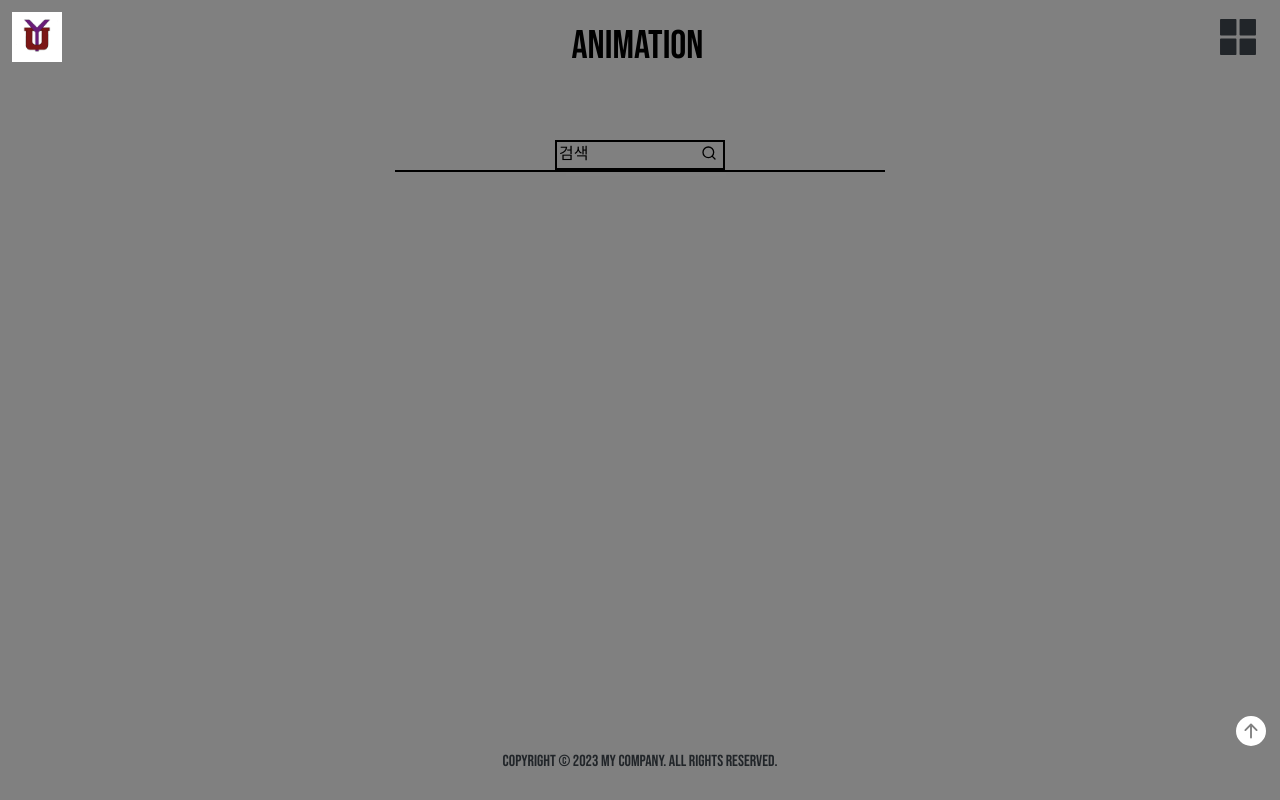
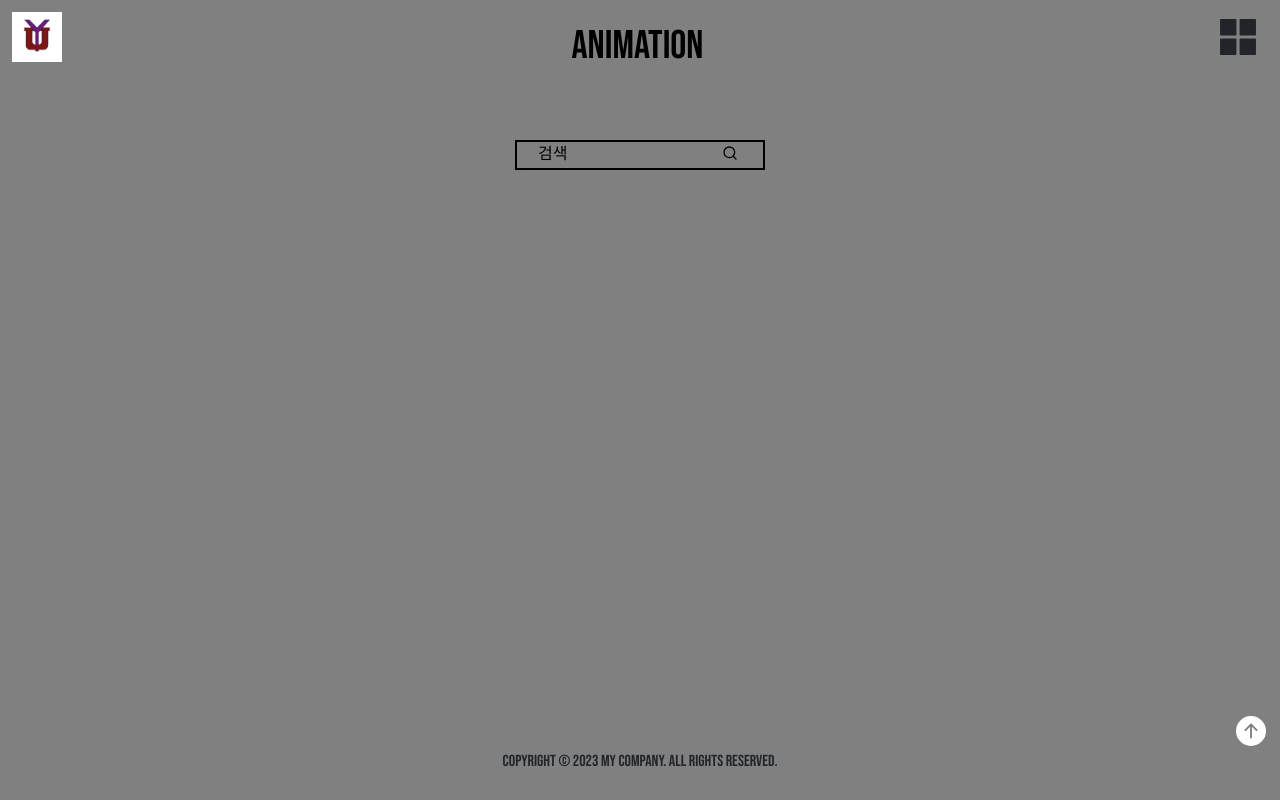
Before and after one commit to Eclipse-K/Animation_Page, a React (Create React App) app: page / in a window 1280 px wide. Built offline with nearby package versions, Linux system fonts and the light colour scheme.

Commit message:
Add hr and Edit SearchBar and Suggestion

```diff
--- a/src/Components/SearchBar.css
+++ b/src/Components/SearchBar.css
@@ -5,15 +5,21 @@
   height: 600px;
 }
 
+.Search-container {
+  border: 2px solid black;
+  border-bottom: none;
+  width: 250px;
+}
+
 .Searchbar form {
   display: inline-block;
-  border: 2px solid black;
   box-shadow: 5px 3px 3px gray;
 }
 
 .Searchbar form input {
   border-style: none;
   padding: auto;
+  width: 180px;
 }
 
 input:focus {
@@ -32,6 +38,10 @@ input::placeholder {
 
 .Searchbar form button i {
   display: inline-block;
+}
+
+.divider {
+  width: 170px;
 }
 
 .Searchcard {
@@ -73,11 +83,11 @@ input::placeholder {
 
 .Suggestion_title {
   position: absolute;
-  width: calc(50% - 150px);
+  width: 250px;
   left: 50%;
   transform: translateX(-50%);
   max-height: 200px;
-  background-color: white;
+  background-color: gray;
   overflow-y: auto;
   list-style: upper-alpha;
   border: 2px solid black;
--- a/src/Components/SearchBar.js
+++ b/src/Components/SearchBar.js
@@ -58,6 +58,7 @@ function Search() {
   return (
     <div className="Searchbar">
       <form onSubmit={handleFormSubmit}>
+        <div className="Search-container">
           <input
             type="text"
             value={searchTerm}
@@ -75,6 +76,7 @@ function Search() {
           <button type="submit">
             <FiSearch />
           </button>
+        </div>
       </form>
 
       {searched && filteredData.length === 0 ? (
@@ -90,8 +92,9 @@ function Search() {
           ))}
         </div>
       ) : (
-        //자동검색
+        //자동완성
         <ul className="Suggestion_title">
+          {searchTerm && <hr className="divider" />}
           {suggestions.map((suggestions) => (
             <li
               key={suggestions.id}
```
Lines whose indentation alone changed are shown as unchanged.
